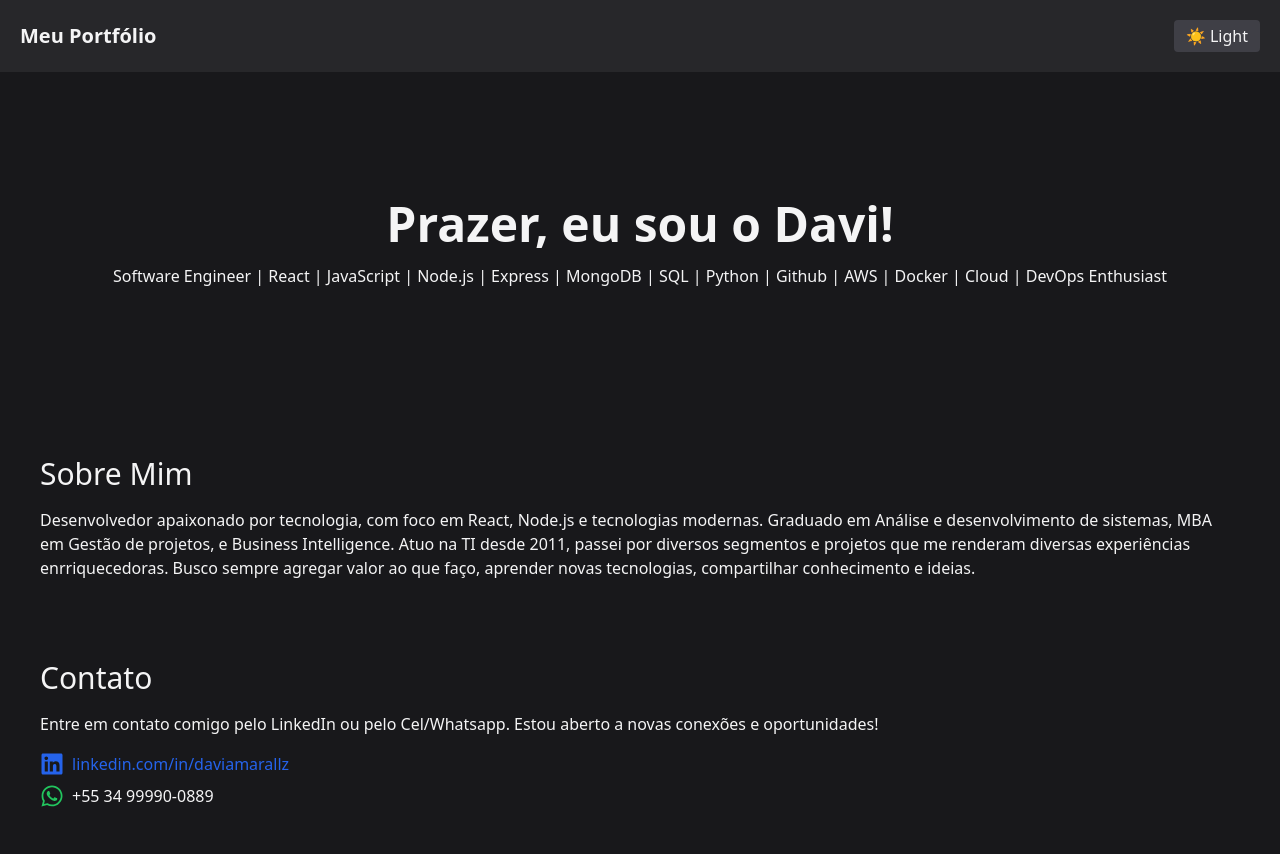
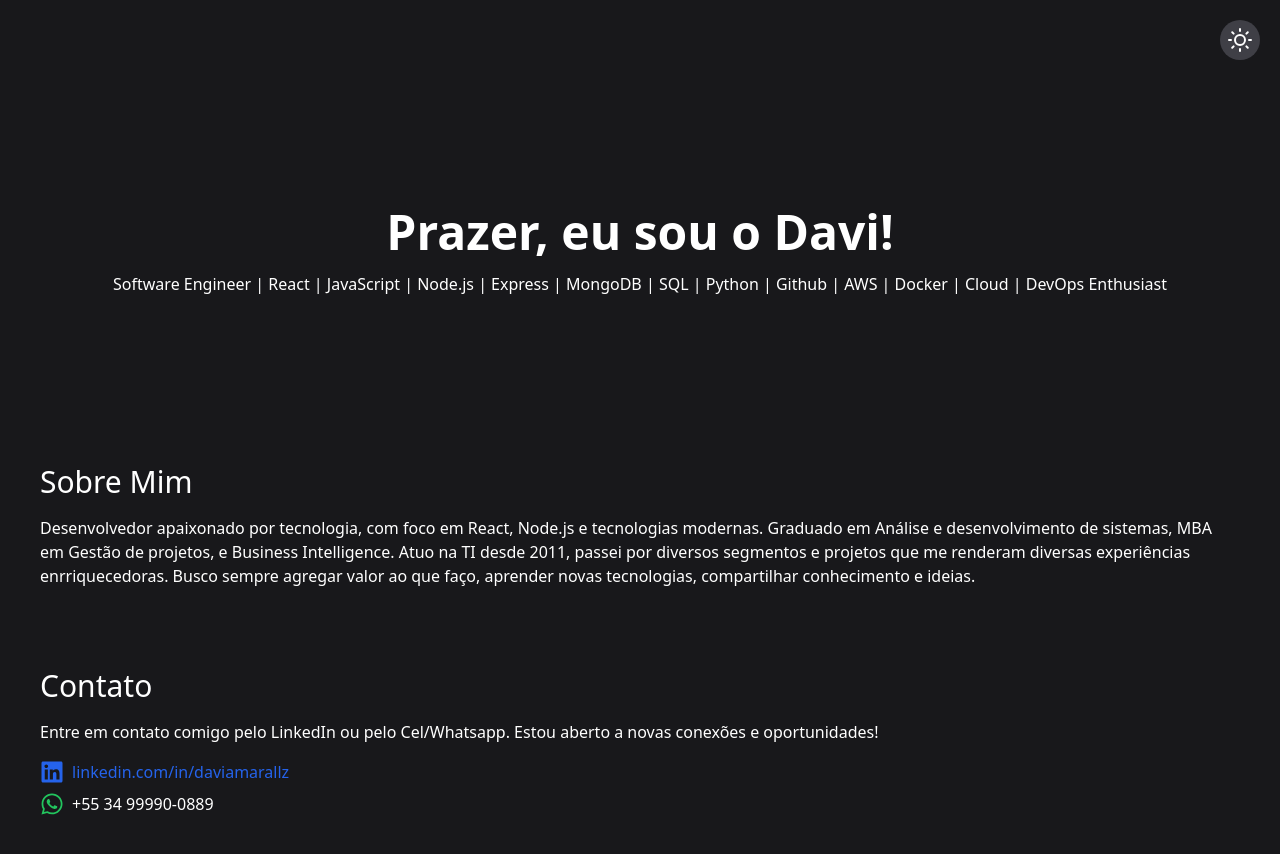
Before and after one commit to daviamarall/react-portfolio, a React (Vite) app: page / in a window 1280 px wide. Built offline with nearby package versions, Linux system fonts and the light colour scheme.

Commit message:
react portifolio update

```diff
--- a/src/App.jsx
+++ b/src/App.jsx
@@ -10,7 +10,7 @@ function App() {
 
   return (
     <div className={darkMode ? 'dark' : ''}>
-      <div className="bg-white dark:bg-zinc-900 min-h-screen">
+      <div className="bg-white dark:bg-zinc-900 min-h-screen text-black dark:text-white transition-colors duration-300">
         <Navbar darkMode={darkMode} setDarkMode={setDarkMode} />
         <Home />
         <About />
--- a/src/components/Navbar.jsx
+++ b/src/components/Navbar.jsx
@@ -1,12 +1,16 @@
+import { FiSun, FiMoon } from 'react-icons/fi';
+
 function Navbar({ darkMode, setDarkMode }) {
   return (
-    <nav className="p-5 flex justify-between items-center bg-zinc-800">
-      <h1 className="text-xl font-bold">Meu Portfólio</h1>
-      <div className="flex gap-4">
-        <button onClick={() => setDarkMode(!darkMode)} className="bg-zinc-700 px-3 py-1 rounded">
-          {darkMode ? '☀️ Light' : '🌙 Dark'}
-        </button>
-      </div>
+    <nav className={`p-5 flex justify-end items-center ${darkMode ? 'bg-zinc-900' : 'bg-white'}`}>
+      <button
+        onClick={() => setDarkMode(!darkMode)}
+        className={`p-2 rounded-full transition
+          ${darkMode ? 'bg-zinc-700 text-white hover:bg-zinc-600' : 'bg-zinc-200 text-black hover:bg-zinc-300'}`}
+        aria-label="Toggle Dark Mode"
+      >
+        {darkMode ? <FiSun size={24} /> : <FiMoon size={24} />}
+      </button>
     </nav>
   );
 }
```
